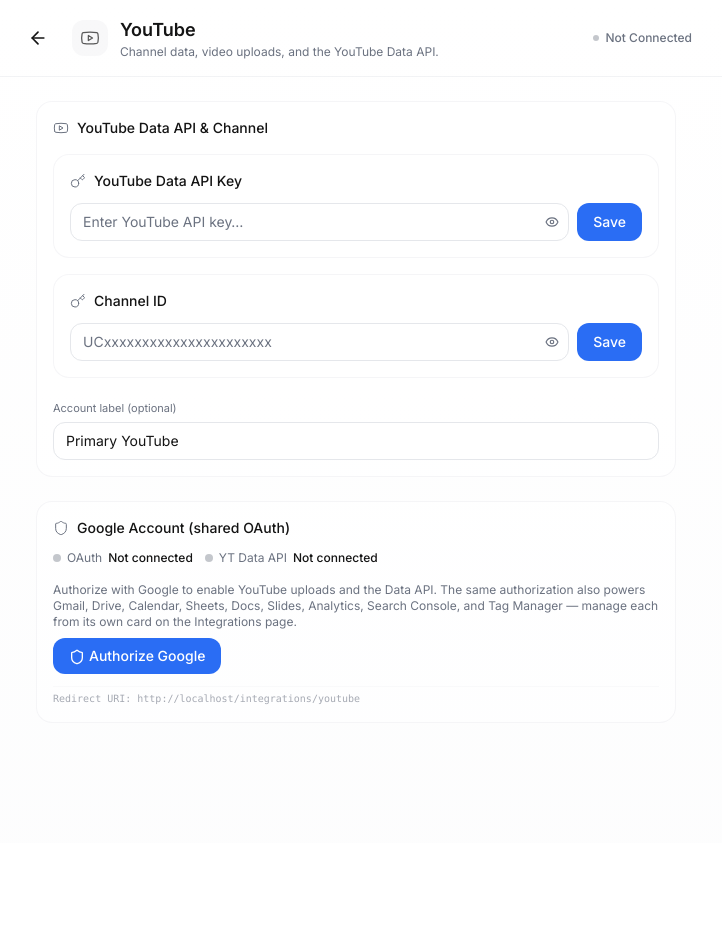
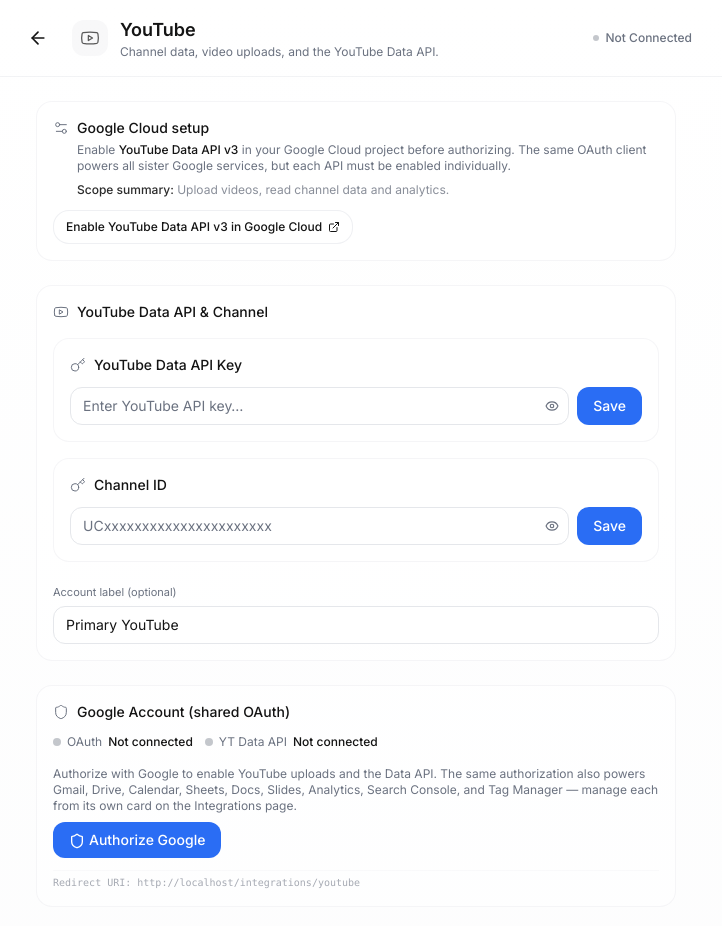
Before and after one commit to thecolinosborne/Ozlon-AI-Search, a React (Vite) app: page /integrations/youtube in a window 1280 px wide. Shown: the top 926 px of the page, without its empty margins (284-1006 px from the left). Before the commit the page ends 843 px from the top, so only its background shows below. Built offline with nearby package versions, Linux system fonts and the light colour scheme; the HTML template or start-up script is replaced by a standard one; what @capacitor-community/sqlite, @capacitor/core, @lovable.dev/cloud-auth-js would draw is missing.

Commit message:
Changes
Co-authored-by: thecolinosborne <124605697+thecolinosborne@users.noreply.github.com>

```diff
--- a/src/pages/integrations/YouTubeDetail.tsx
+++ b/src/pages/integrations/YouTubeDetail.tsx
@@ -485,6 +485,37 @@ export default function YouTubeDetail() {
         ) : undefined
       }
     >
+      {/* ── Google Cloud setup guide for YouTube Data API ── */}
+      {(() => {
+        const scopeCfg = getGoogleServiceConfig("youtube");
+        if (!scopeCfg) return null;
+        return (
+          <div className="p-4 rounded-2xl border border-border/40 bg-card/60 space-y-3">
+            <div className="flex items-start gap-2">
+              <Settings2 className="w-4 h-4 text-muted-foreground mt-0.5 shrink-0" strokeWidth={1.5} />
+              <div className="flex-1">
+                <h3 className="text-sm font-medium text-foreground">Google Cloud setup</h3>
+                <p className="text-xs text-muted-foreground mt-1">
+                  Enable <span className="font-medium text-foreground">{scopeCfg.apiName}</span> in your Google Cloud project before authorizing. The same OAuth client powers all sister Google services, but each API must be enabled individually.
+                </p>
+                <p className="text-xs text-muted-foreground/80 mt-2">
+                  <span className="font-medium text-foreground/90">Scope summary:</span> {scopeCfg.scopeSummary}.
+                </p>
+              </div>
+            </div>
+            <a
+              href={scopeCfg.cloudConsoleUrl}
+              target="_blank"
+              rel="noopener noreferrer"
+              className="inline-flex items-center gap-1.5 text-xs font-medium px-3 py-2 rounded-lg border border-border/60 bg-background hover:bg-muted/40 transition-colors"
+            >
+              Enable {scopeCfg.apiName} in Google Cloud
+              <ExternalLink className="w-3 h-3" />
+            </a>
+          </div>
+        );
+      })()}
+
       {/* ── YouTube Data API & Channel (always visible, validated, masked) ── */}
       <div className="p-4 rounded-2xl border border-border/40 bg-card/60 space-y-4">
         <div className="flex items-center gap-2">
```
